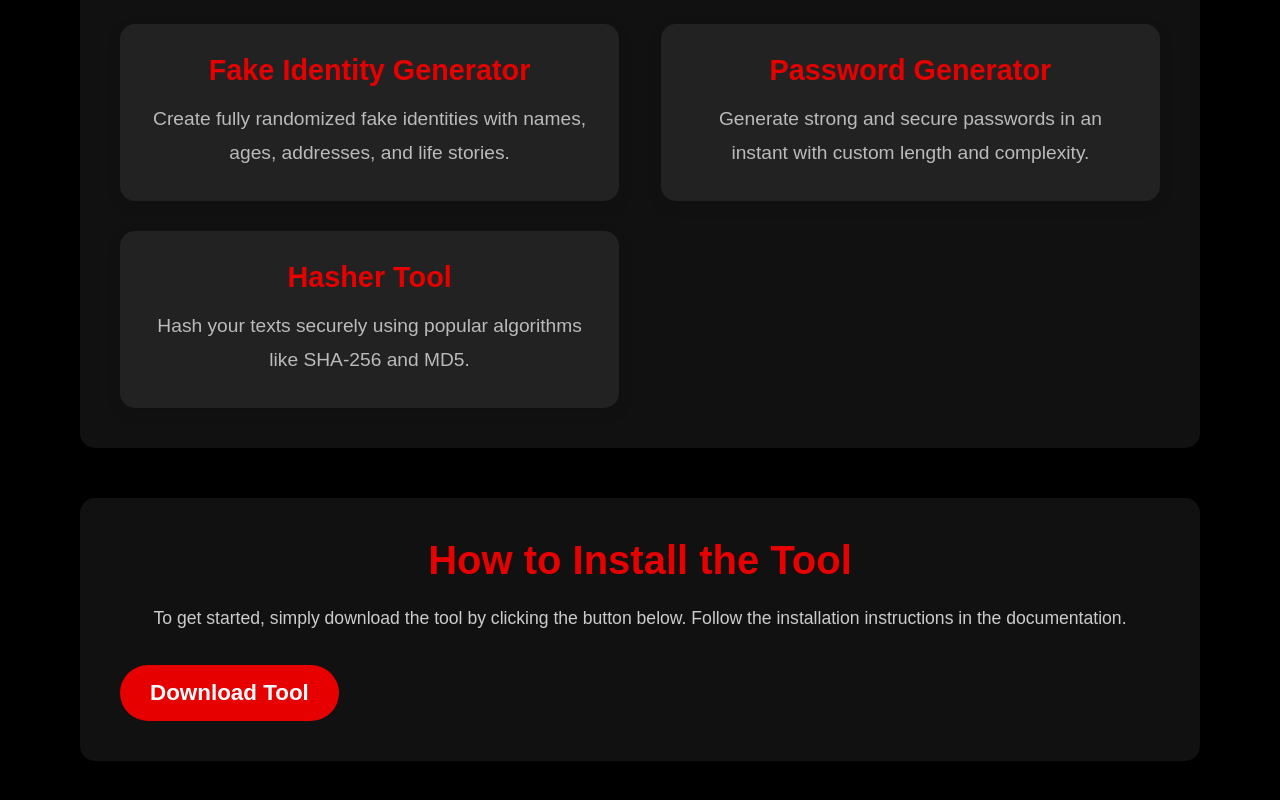
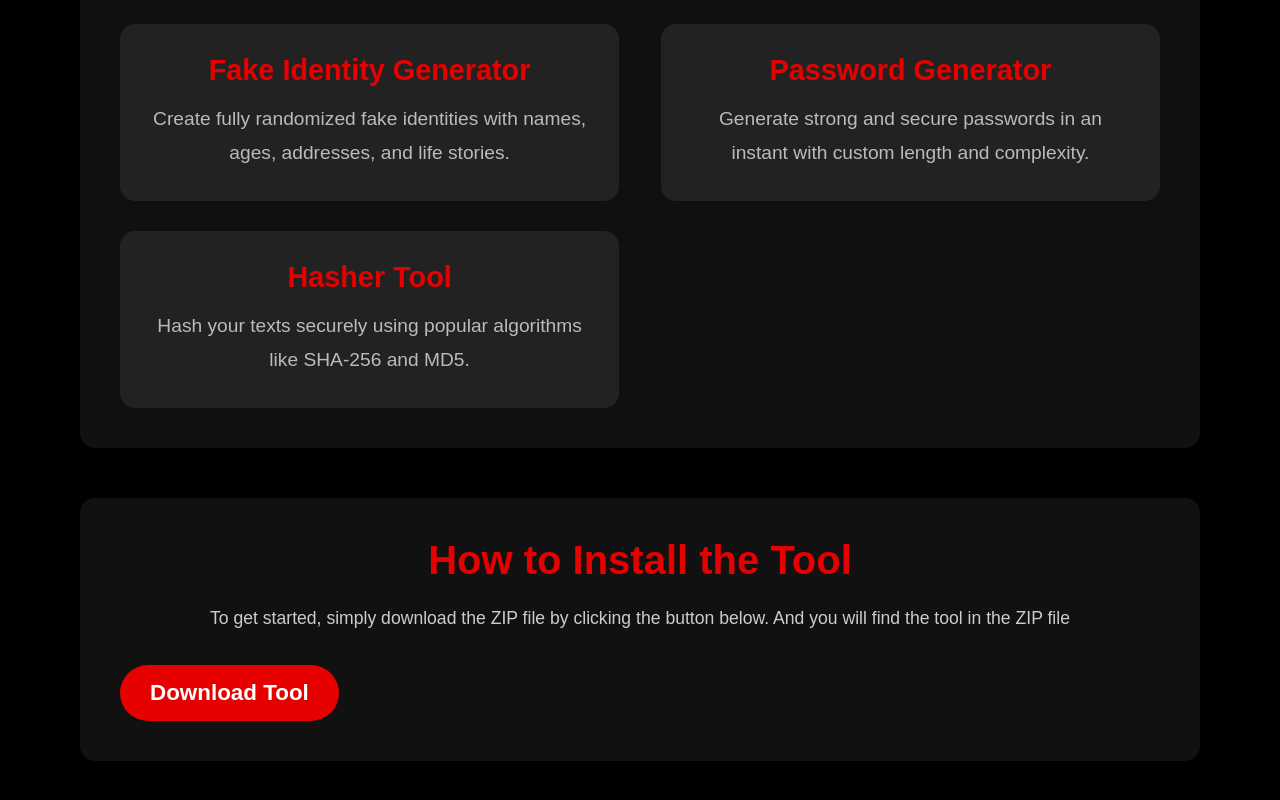
Before and after one commit to Glitch1-cyber/Tool-Website, a plain HTML site: page index.html in a window 1280 px wide. Shown: the part 330-1130 px from the top of the page. Drawn offline with Linux system fonts and the light colour scheme.

Commit message:
Refactor index.html for improved structure and content
Updated the HTML structure and content for the Fake Identity Generator Tool page.

```diff
--- a/index.html
+++ b/index.html
@@ -192,7 +192,7 @@
     <!-- Install Section -->
     <div class="section">
         <h2>How to Install the Tool</h2>
-        <p>To get started, simply download the tool by clicking the button below. Follow the installation instructions in the documentation.</p>
+        <p>To get started, simply download the ZIP file by clicking the button below. And you will find the tool in the ZIP file</p>
         <a href="Tool-Files.zip" class="cta-btn" download>Download Tool</a>
     </div>
 
```
